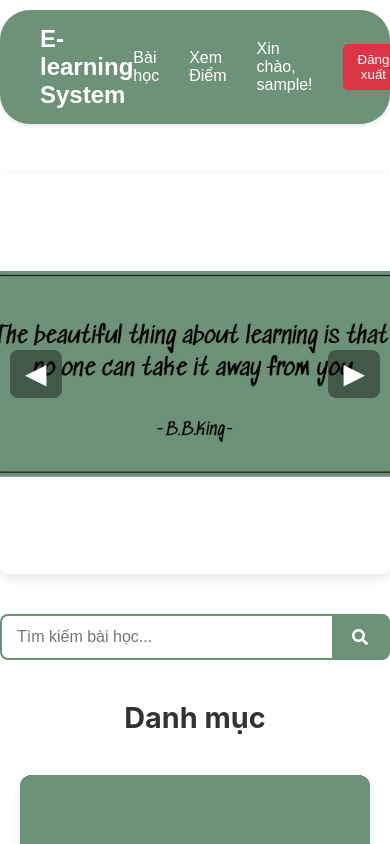
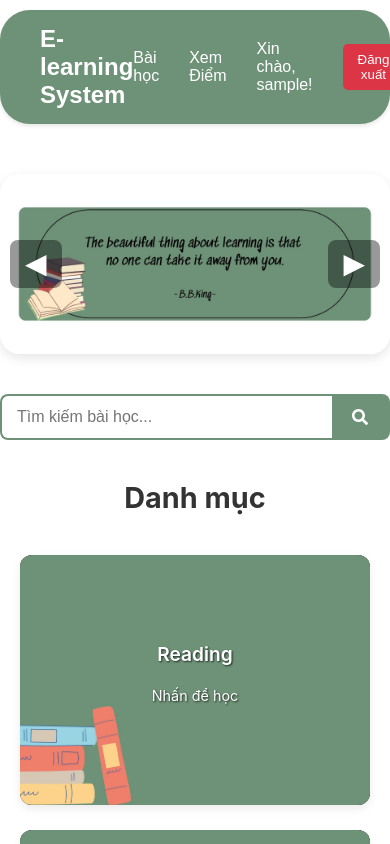
Before and after one commit to nguyenthaonhi4322/elearning1, a React (Create React App) app in the folder frontend/: page /dashboard in a window 390 px wide. Shown: the top 844 px of the page. Built offline with nearby package versions, Linux system fonts and the light colour scheme; no server answers; sample sign-in values are in the browser's storage.

Commit message:
update27

```diff
--- a/frontend/src/styles.css
+++ b/frontend/src/styles.css
@@ -297,6 +297,19 @@ header, footer {
     width: 100%;
     height: 100%;
     object-fit: cover;
+}
+
+/* STYLE DÀNH RIÊNG CHO MOBILE */
+@media (max-width: 600px) {
+    .banner-carousel {
+        height: 180px; /* hoặc 160px, 200px tùy bạn muốn */
+        border-radius: 20px;
+    }
+
+    .banner-carousel img {
+        height: 100%;
+        object-fit: cover;
+    }
 }
 
 .carousel-button {
```
